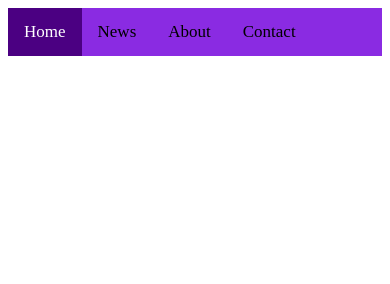
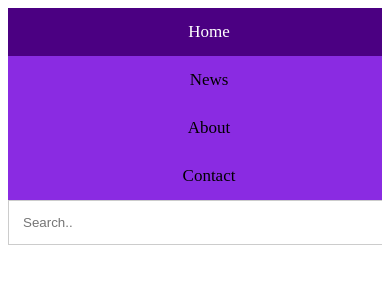
Before and after one commit to sourceowl/fanpage, a plain HTML site: page index.html in a window 390 px wide. Drawn offline with Linux system fonts and the light colour scheme.

Commit message:
add search bar

```diff
--- a/index.html
+++ b/index.html
@@ -16,6 +16,8 @@
         <a href="#news">News</a>
         <a href="#about">About</a>
         <a href="#contact">Contact</a>
+
+        <input type="text" placeholder="Search..">
     </div>
 
 </body>
--- a/site.css
+++ b/site.css
@@ -10,6 +10,7 @@
     padding: 14px 16px;
     text-decoration: none;
     font-size: 17px;
+    display: block;
 }
 
 .topnav a:hover {
@@ -21,3 +22,26 @@
     background-color: indigo;
     color: white;
 }
+
+.tapnav input[type=text] {
+    float: right;
+    padding: 6px;
+    border: none;
+    margin-top: 8px;
+    margin-right: 16px;
+    font-size: 17px;
+}
+
+@media screen and (max-width: 600px) {
+    .topnav a, .topnav input[type=text] {
+        float: none;
+        display: block;
+        text-aligh: left;
+        width: 100%;
+        margin: 0;
+        padding: 14px;
+    }
+    .topnav input[type=text] {
+        border: 1px solid #ccc;
+    }
+}
```
